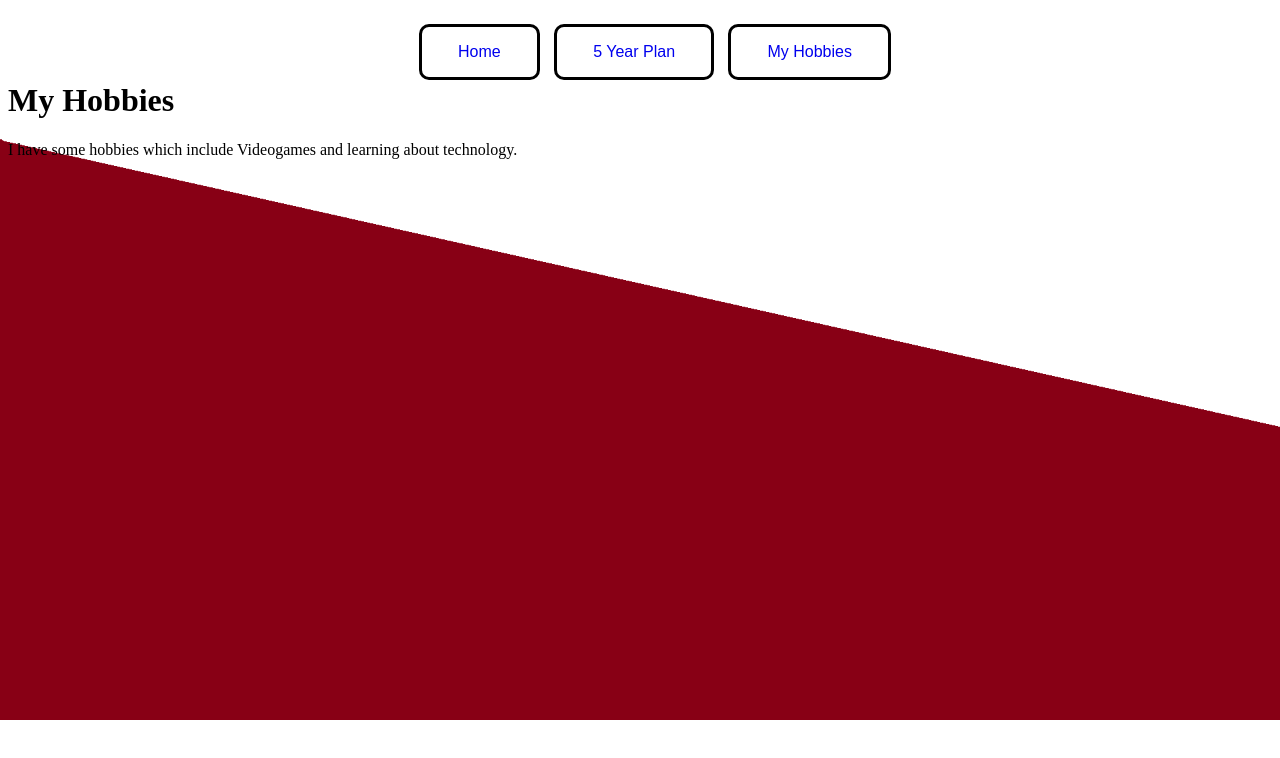
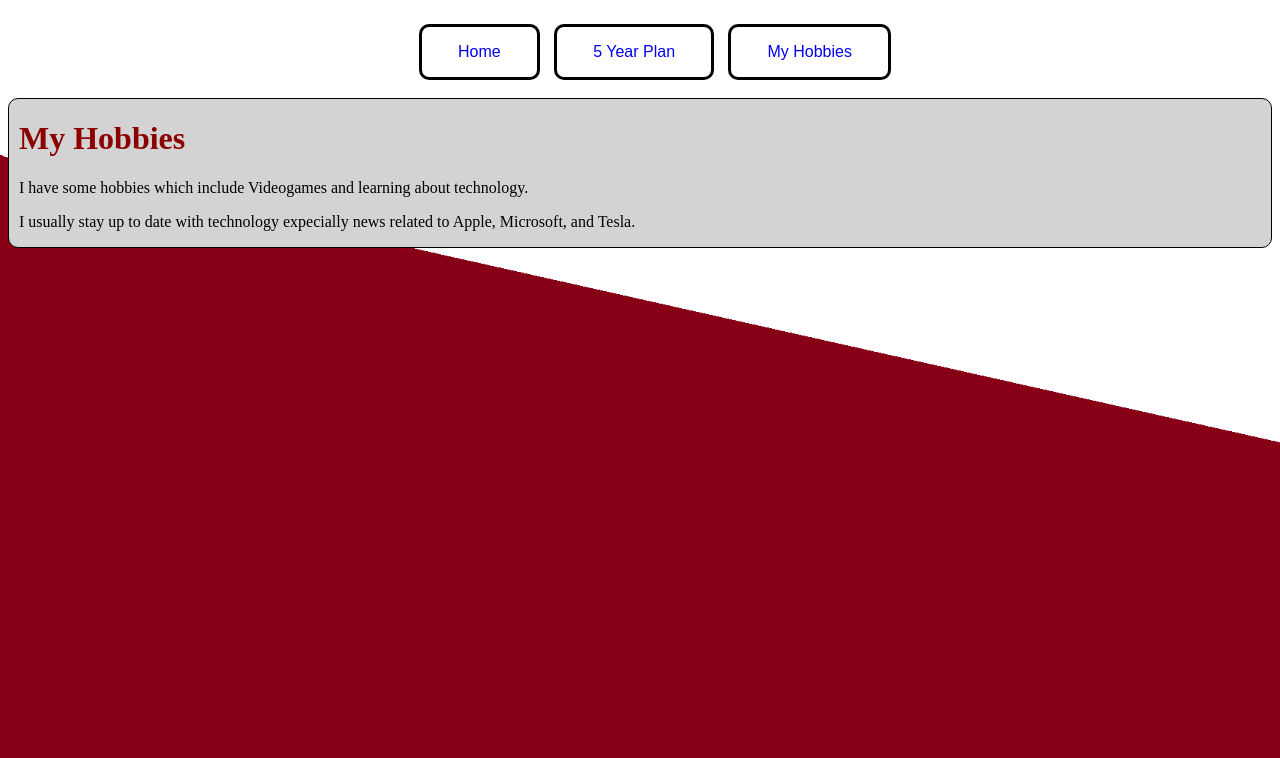
Before and after one commit to JoshTrono/JoshTrono.github.io, a plain HTML site: page hobbies.html in a window 1280 px wide. Drawn offline with Linux system fonts and the light colour scheme; a web font is replaced by a local one.

Commit message:
finished mny hobbies

```diff
--- a/fiveYearPlan.css
+++ b/fiveYearPlan.css
@@ -4,6 +4,7 @@ html {
     background-image: url("./images/background.png");
     background-repeat: no-repeat;
     background-size:cover;
+    height: 100%;
 }
 /*
 dl {
--- a/hobbies.css
+++ b/hobbies.css
@@ -4,4 +4,22 @@ html {
     background-image: url("./images/background.png");
     background-repeat: no-repeat;
     background-size:cover;
+    height: 100%;
 }
+nav {
+    padding-bottom: 50px;
+}
+h1 {
+    font-size:2em;
+    color: darkred;
+    padding-left: 10px;
+    }
+p {
+    padding-left: 10px;
+}
+#a {
+    background-color: lightgray;
+    border: 1px solid black;
+    border-radius: 10px;
+
+}
--- a/hobbies.html
+++ b/hobbies.html
@@ -20,10 +20,11 @@
             </ul>
         </nav>
     </header>
+    <div id="a">
     <h1>My Hobbies</h1>
     <p>I have some hobbies which include Videogames and learning about technology.</p>
-    <p></p>
-
+    <p>I usually stay up to date with technology expecially news related to Apple, Microsoft, and Tesla.</p>
+    </div>
 </body>
 
 </html>
--- a/index.css
+++ b/index.css
@@ -6,7 +6,6 @@ html {
     background-image: url("./images/background.png");
     background-repeat: no-repeat;
     background-size:cover;
-
 
 }
 body {
```
Also changed, not shown: index.html (+1 -1 lines).
